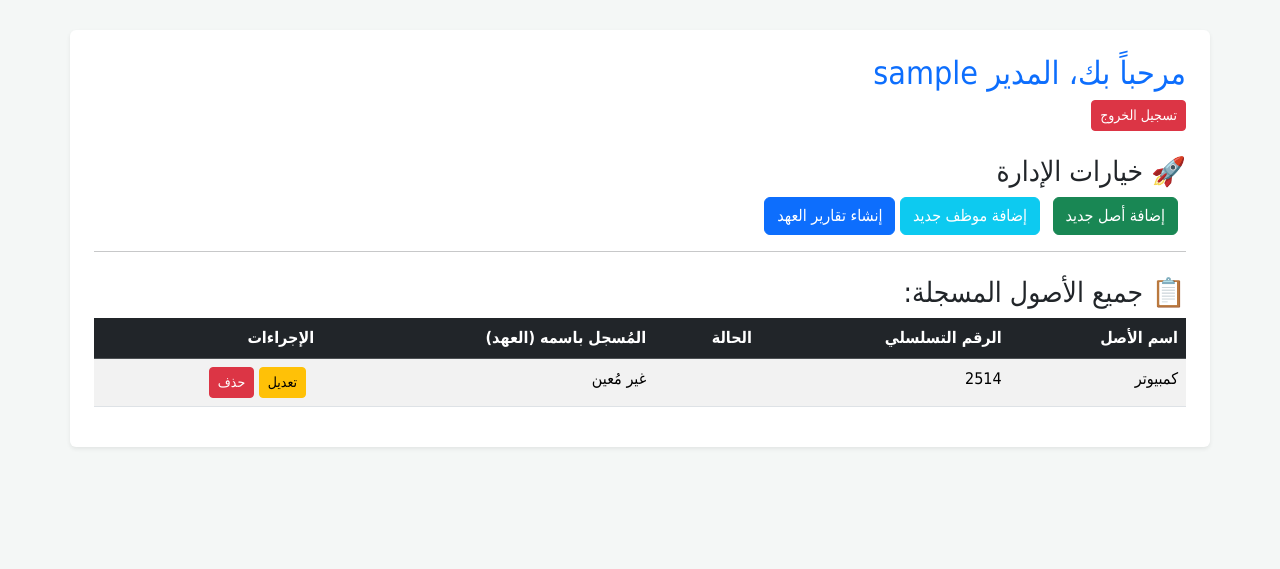
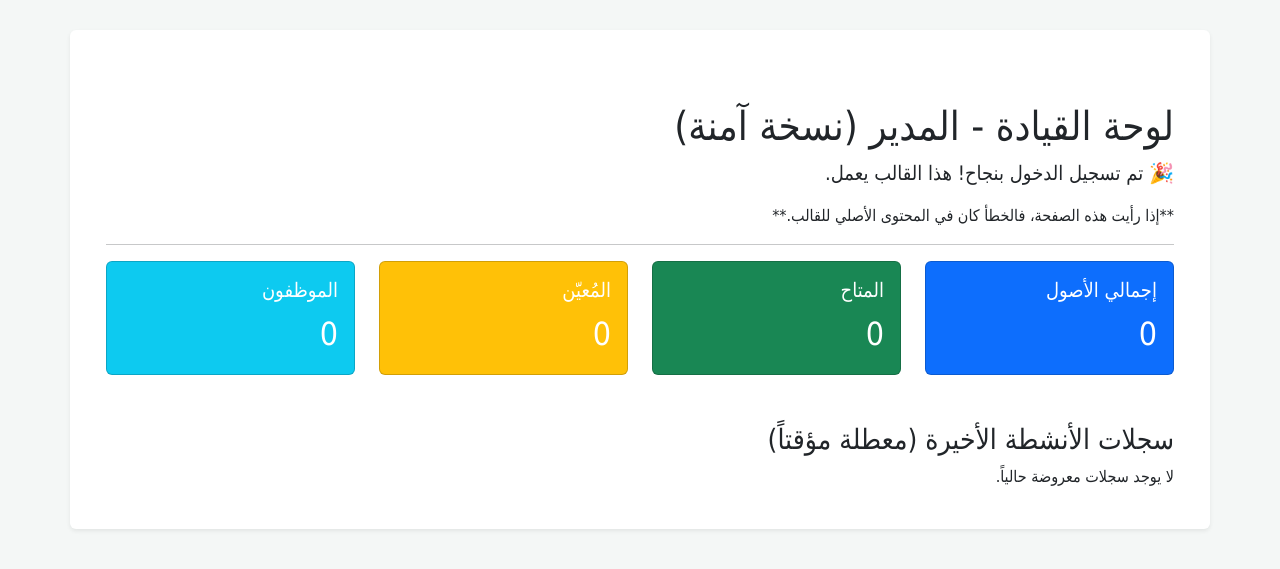
Before and after one commit to Salem-baans/Asset-Management-System, a Flask app: page / in a window 1280 px wide. Shown: the top 569 px of the page. Run offline with Flask 3, Linux system fonts and the light colour scheme; a user stored in the database is signed in; tables that the repository leaves empty hold one stand-in row (values such as "Sample post").

Commit message:
Final verification: Safe dashboard and fixed Python code

```diff
--- a/templates/admin_dashboard.html
+++ b/templates/admin_dashboard.html
@@ -1,60 +1,56 @@
 {% extends "base.html" %}
 
-{% block title %}لوحة تحكم المدير{% endblock %}
+{% block content %}
+<div class="container mt-5">
+    <div class="row">
+        <div class="col-12">
+            <h1>لوحة القيادة - المدير (نسخة آمنة)</h1>
+            <p class="lead">🎉 تم تسجيل الدخول بنجاح! هذا القالب يعمل.</p>
+            <p>**إذا رأيت هذه الصفحة، فالخطأ كان في المحتوى الأصلي للقالب.**</p>
+            <hr>
+        </div>
+    </div>
 
-{% block content %}
-    <h2 class="text-primary">مرحباً بك، المدير {{ current_user.username }}</h2>
-    <p class="text-end">
-        <a href="{{ url_for('logout') }}" class="btn btn-danger btn-sm">تسجيل الخروج</a>
-    </p>
+    <div class="row">
+        <div class="col-md-3 mb-4">
+            <div class="card text-white bg-primary">
+                <div class="card-body">
+                    <h5 class="card-title">إجمالي الأصول</h5>
+                    <p class="card-text fs-2">0</p>
+                </div>
+            </div>
+        </div>
+        <div class="col-md-3 mb-4">
+            <div class="card text-white bg-success">
+                <div class="card-body">
+                    <h5 class="card-title">المتاح</h5>
+                    <p class="card-text fs-2">0</p>
+                </div>
+            </div>
+        </div>
+        <div class="col-md-3 mb-4">
+            <div class="card text-white bg-warning">
+                <div class="card-body">
+                    <h5 class="card-title">المُعيّن</h5>
+                    <p class="card-text fs-2">0</p>
+                </div>
+            </div>
+        </div>
+        <div class="col-md-3 mb-4">
+            <div class="card text-white bg-info">
+                <div class="card-body">
+                    <h5 class="card-title">الموظفون</h5>
+                    <p class="card-text fs-2">0</p>
+                </div>
+            </div>
+        </div>
+    </div>
 
-    <h3 class="mt-4">🚀 خيارات الإدارة</h3>
-    <p>
-        <a href="{{ url_for('add_asset') }}" class="btn btn-success me-2">إضافة أصل جديد</a>
-        <a href="{{ url_for('add_employee') }}" class="btn btn-info text-white me-2">إضافة موظف جديد</a>
-        <a href="{{ url_for('reports') }}" class="btn btn-primary">إنشاء تقارير العهد</a>
-    </p>
-
-    <hr>
-
-    <h3 class="mt-4">📋 جميع الأصول المسجلة:</h3>
-    {% if assets %}
-        <div class="table-responsive">
-            <table class="table table-striped table-hover">
-                <thead class="table-dark">
-                    <tr>
-                        <th>اسم الأصل</th>
-                        <th>الرقم التسلسلي</th>
-                        <th>الحالة</th>
-                        <th>المُسجل باسمه (العهد)</th>
-                        <th>الإجراءات</th>
-                    </tr>
-                </thead>
-                <tbody>
-                    {% for asset in assets %}
-                    <tr>
-                        <td>{{ asset.name }}</td>
-                        <td>{{ asset.serial_number }}</td>
-                        <td>{{ asset.condition }}</td>
-                        <td>{{ asset.assigned_to.username if asset.assigned_to else 'غير مُعين' }}</td>
-
-                        <td>
-                            <a href="{{ url_for('edit_asset', asset_id=asset.id) }}" class="btn btn-warning btn-sm me-2">تعديل</a>
-
-                            <form method="POST" action="{{ url_for('delete_asset', asset_id=asset.id) }}"
-                                  style="display:inline;"
-                                  onsubmit="return confirm('هل أنت متأكد من حذف الأصل {{ asset.name }}؟')">
-                                <button type="submit" class="btn btn-danger btn-sm">حذف</button>
-                            </form>
-                        </td>
-                    </tr>
-                    {% endfor %}
-                </tbody>
-            </table>
+    <div class="row mt-4">
+        <div class="col-12">
+            <h3>سجلات الأنشطة الأخيرة (معطلة مؤقتاً)</h3>
+            <p>لا يوجد سجلات معروضة حالياً.</p>
         </div>
-    {% else %}
-        <div class="alert alert-warning mt-3" role="alert">
-            لا توجد أصول مسجلة بعد.
-        </div>
-    {% endif %}
+    </div>
+</div>
 {% endblock %}
```
